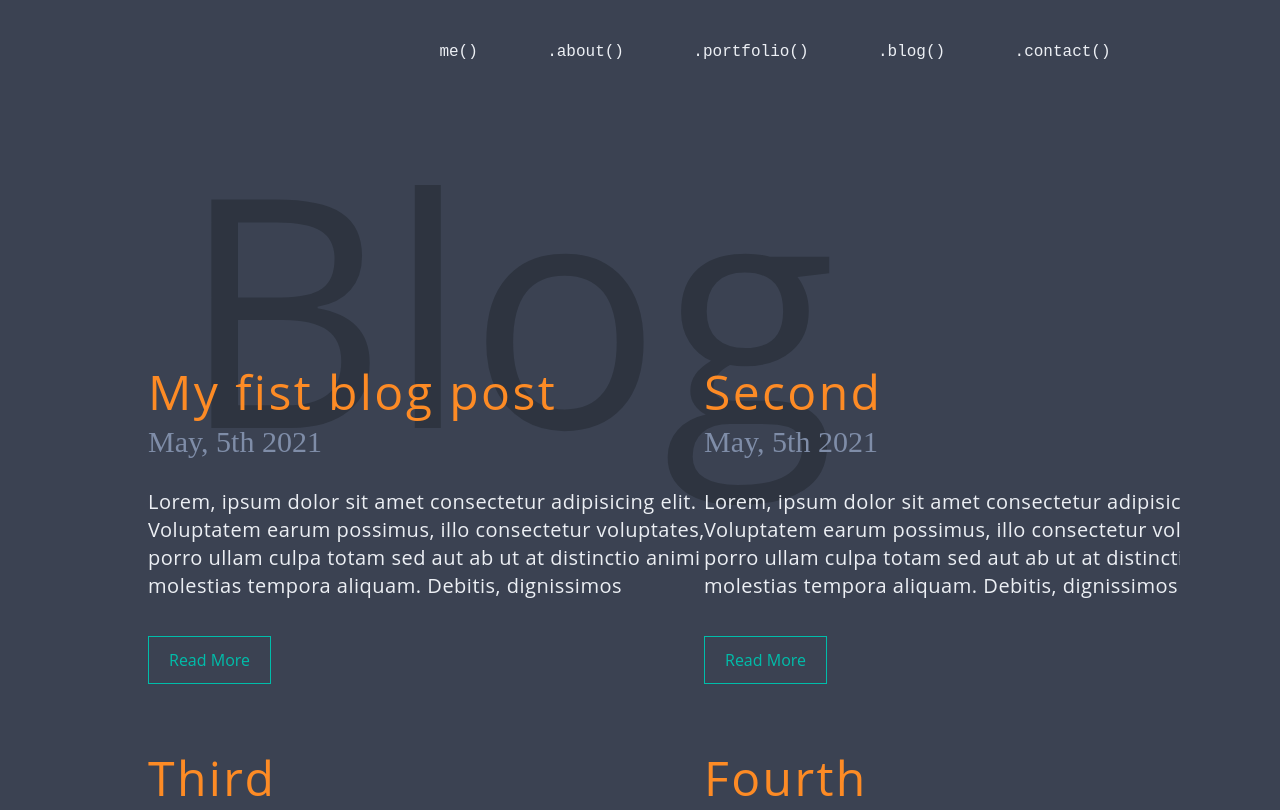
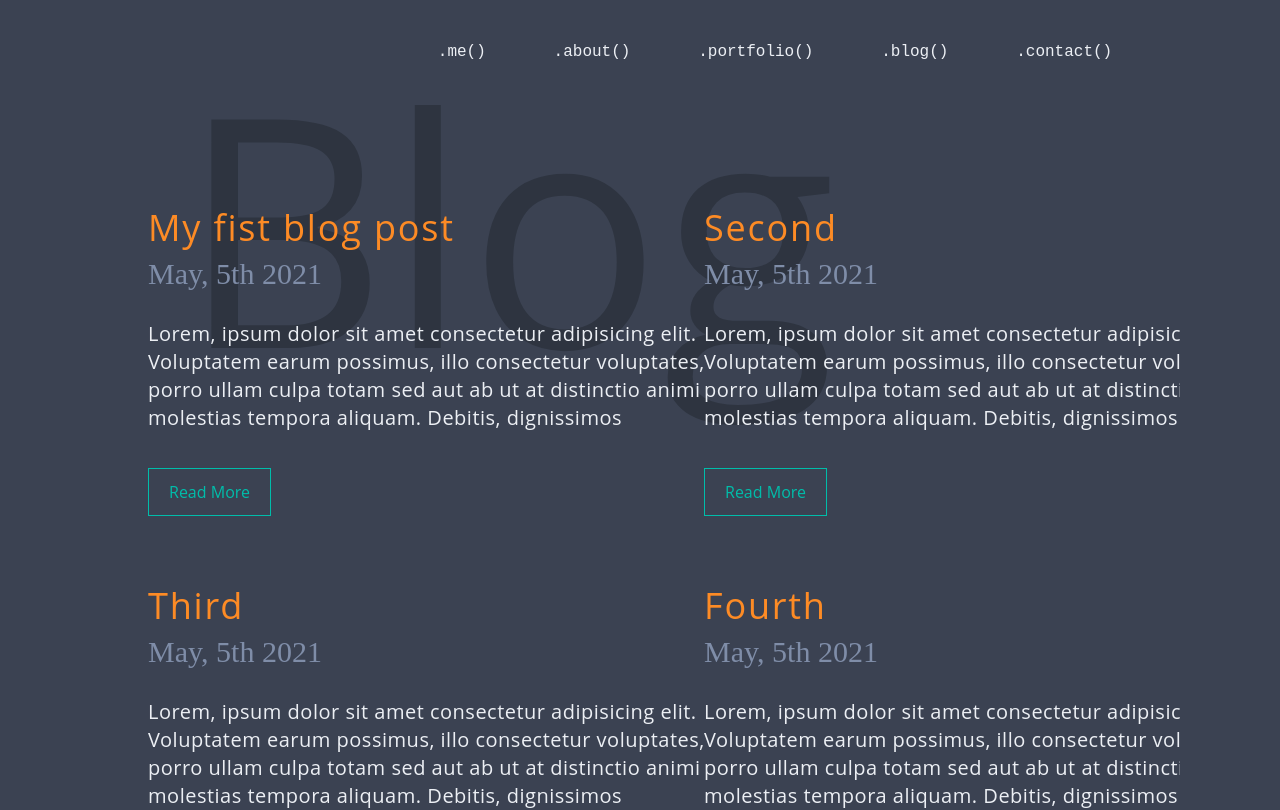
Before and after one commit to Sander-TB/pf_v5, a Next.js app: page /blog in a window 1280 px wide. Shown: the top 810 px of the page. Built offline with nearby package versions, Linux system fonts and the light colour scheme.

Commit message:
working on fixing fonts

```diff
--- a/components/about/AboutPage.tsx
+++ b/components/about/AboutPage.tsx
@@ -5,7 +5,7 @@ export default function AboutPage() {
     <div className=" h-auto mb-10" id="about">
       <div className="flex flex-col md:flex-row">
         <section className="w-full md:w-2/3">
-          <h2 className="text-green xs:text-4xl text-5xl md:text-8xl lg:text-9xl mt-32 md:mt-44 font-bold">.about(
+          <h2 className="text-green sm:text-4xl text-5xl md:text-8xl lg:text-9xl mt-32 md:mt-44 font-bold">.about(
             <span className="text-white">&#123;&#125;</span>)
           </h2>
           <p className="text-white text-lg md:text-xl w-90 md:w-50ch lg:w-60ch pl-8 md:pl-15 mt-10 leading-loose">I am a Front-End Developer living in Oslo, Norway. I love to learn new things and figuring out how things work, and I often tend to get lost in my work.</p>
--- a/components/blog/BlogPage.tsx
+++ b/components/blog/BlogPage.tsx
@@ -8,12 +8,12 @@ export default function Blog() {
   //const url = "https://api.github.com/repos/sander-tb/posts"
   return (
     <div className="h-auto mb-10" id="blog">
-      <h2 className="font-sans xs:text-5xl text-10xl md:text-20xl ml-8 md:ml-20 font-medium text-black-t-90">Blog</h2>
+      <h2 className="font-sans sm:text-5xl text-10xl md:text-20xl ml-8 md:ml-20 font-medium text-black-t-90">Blog</h2>
       <div className="grid grid-cols-1 md:grid-cols-2 gap-20 relative -top-20 md:-top-44 ml-10 md:ml-12">
         {
           blogPosts.map((post) => (
             <div key={post.slug}>
-              <h4 className="xs:text-4xl text-5xl font-medium text-orange font-sans tracking-wider">{post.title}</h4>
+              <h4 className="sm:text-4xl text-5xl font-medium text-orange font-sans tracking-wider">{post.title}</h4>
               <p className="text-3xl font-mono text-bluegray pt-2 mb-7">{format(parseISO(post.date), 'MMMM, do uuu')}</p>
               <p className="text-xl tracking-wide font-sans text-white mb-12 w-90 lg:w-50ch">{post.content}</p>
               <Link href={`/blog/${post.slug}`}>
--- a/components/home/Home.tsx
+++ b/components/home/Home.tsx
@@ -5,7 +5,7 @@ export default function Home() {
 
   return (
     <div className="flex flex-col h-95vh" id="home">
-      <h1 className="text-green text-5xl md:text-8xl lg:text-9xl mt-32 md:mt-48 font-bold">.me(<span className="text-white">&#123;<span className="italic">Sander</span>&#125;</span>)</h1>
+      <h1 className="text-green sm:text-4xl text-5xl md:text-8xl lg:text-9xl mt-32 md:mt-48 font-bold">.me(<span className="text-white">&#123;<span className="italic">Sander</span>&#125;</span>)</h1>
       <p className="text-white text-xl md:text-3xl pl-8 md:pl-16 lg:pl-20 mt-3 md:mt-7">Front-End Developer,</p>
       <p className="text-green text-xl md:text-3xl pl-8 md:pl-16 lg:pl-20">Tech-Lover & Nerd</p>
       <div className="flex md:hidden w-2/3 self-center">
--- a/components/navigation/Navbar.tsx
+++ b/components/navigation/Navbar.tsx
@@ -85,7 +85,7 @@ export default function Nav() {
           <li className="list-none">
             <Link
               href="/">
-              <a className="cursor-pointer">me()</a>
+              <a className="cursor-pointer">.me()</a>
             </Link>
           </li>
           <li className="list-none">
--- a/components/portfolio/PortfolioPage.tsx
+++ b/components/portfolio/PortfolioPage.tsx
@@ -6,7 +6,7 @@ export default function Portfolio() {
 
   return (
     <div className="flex flex-col">
-      <h2 className="text-green xs:text-4xl text-5xl md:text-7xl lg:text-9xl mt-32 md:mt-48 mb-20 md:mb-44 font-bold">.portfolio(<span className="text-white">5</span>)</h2>
+      <h2 className="text-green sm:text-4xl text-5xl md:text-7xl lg:text-9xl mt-32 md:mt-48 mb-20 md:mb-44 font-bold">.portfolio(<span className="text-white">5</span>)</h2>
       <div className="flex flex-col">
         {
           pfData.map((project) => {
@@ -16,7 +16,7 @@ export default function Portfolio() {
                   <img src={project.image} alt={project.title} />
                 </div>
                 <div className="md:ml-20 md:w-1/2">
-                  <h2 className="xs:text-3xl text-4xl lg:text-5xl font-bold text-orange mb-5 mt-10 lg:mt-0">{project.title}</h2>
+                  <h2 className="sm:text-3xl text-4xl lg:text-5xl font-bold text-orange mb-5 mt-10 lg:mt-0">{project.title}</h2>
                   <p className="text-2xl lg:text-3xl text-green mb-5">{project.languages}</p>
                   <p className="text-md md:text-xl text-white mb-16 leading-loose">{project.slug}</p>
                   <div className="flex flex-row w-full justify-items-center items-center">
```
